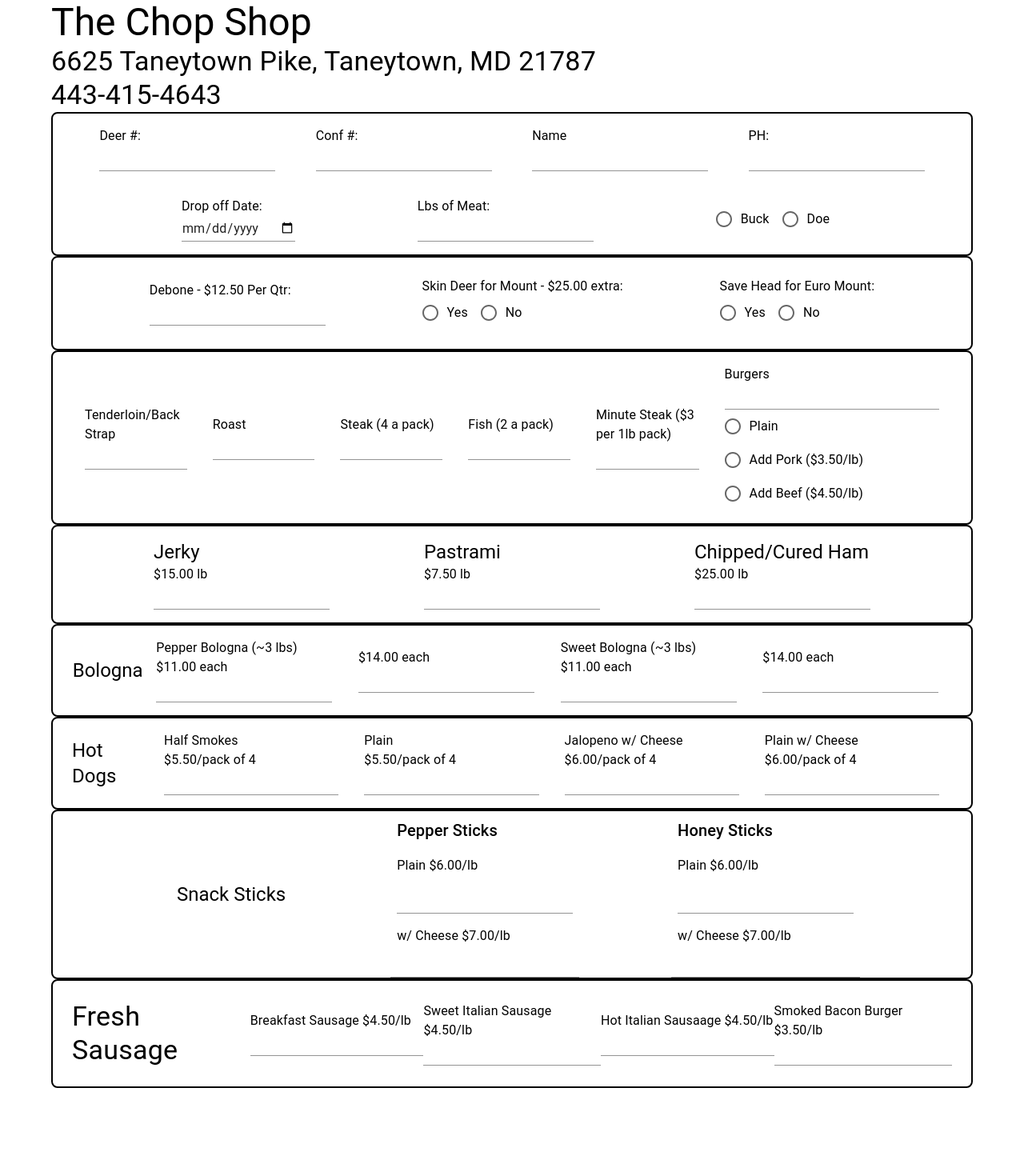
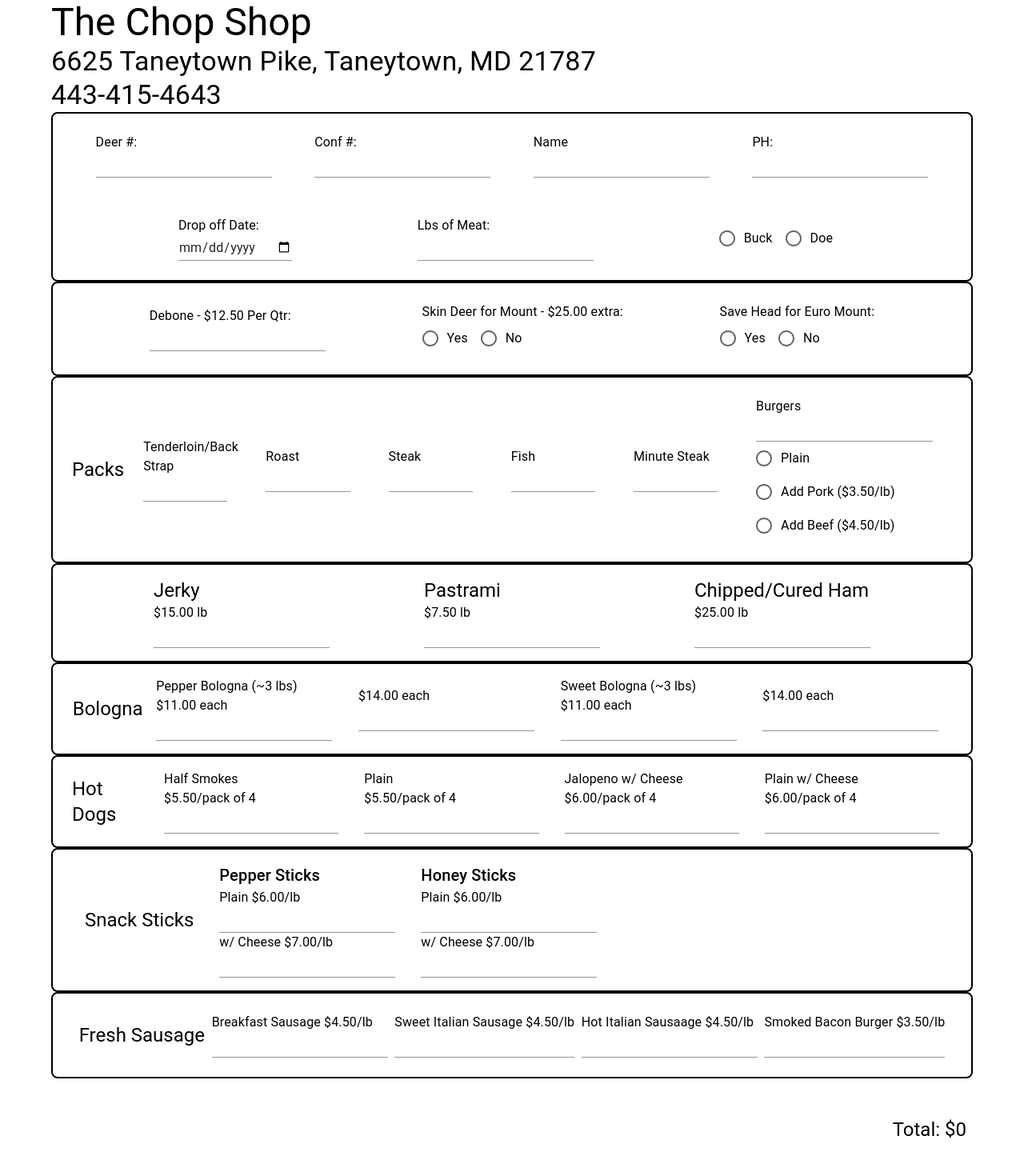
Before and after one commit to tylerf808/chop-shop, a React (Create React App) app in the folder chop-shop-app/: page / in a window 1280 px wide. Shown: the whole page at 80% size. Built offline with nearby package versions, Linux system fonts and the light colour scheme; the HTML template or start-up script is replaced by a standard one.

Commit message:
Added a total calculator component and added a global state to hold the recpeits and totals

```diff
--- a/chop-shop-app/src/App.js
+++ b/chop-shop-app/src/App.js
@@ -6,9 +6,11 @@
 import HotDogs from "./components/HotDogs";
 import FreshSausage from "./components/FreshSausage";
 import SnackSticks from "./components/SnackSticks";
+import TotalCalculator from "./components/TotalCalculator";
 import { Container } from "@mui/system";
 import { ThemeProvider, createTheme } from '@mui/material/styles';
 import { Typography } from "@mui/material";
+import { useState } from "react";
 
 function App() {
 
@@ -23,6 +25,14 @@
     },
   })
 
+  const [receipt, changeReceipt] = useState({
+      total: 0,
+  })
+
+  const addItem = (e) => {
+    changeReceipt({total: e.target.value})
+  }
+
   return (
     <ThemeProvider theme={theme}>
       <Container className="App" maxWidth="lg">
@@ -36,13 +46,14 @@
           443-415-4643
         </Typography>
         <DeerInfo />
-        <DeerOptions />
+        <DeerOptions onChange={addItem}/>
         <MeatType />
         <Jerky />
         <Bologna />
         <HotDogs />
         <SnackSticks />
         <FreshSausage />
+        <TotalCalculator total={receipt.total}></TotalCalculator>
       </Container>
     </ThemeProvider>
   );
--- a/chop-shop-app/src/components/DeerInfo.jsx
+++ b/chop-shop-app/src/components/DeerInfo.jsx
@@ -11,31 +11,31 @@
         <Container className="deer-info-container" sx={{ border: 2, borderRadius: 2, display: 'flex',
         flexDirection: 'row', justifyContent: 'space-evenly', alignItems: 'center', flexWrap: 'wrap' }}>
 
-            <FormControl sx={{margin: 2}}>
+            <FormControl sx={{margin: 3}}>
                 <Typography variant='body1'>Deer #:</Typography>
                 <Input type='number'></Input>
             </FormControl>
-            <FormControl sx={{margin: 2}}>
+            <FormControl sx={{margin: 3}}>
                 <Typography variant='body1'>Conf #:</Typography>
                 <Input type='number'></Input>
             </FormControl>
-            <FormControl sx={{margin: 2}}>
+            <FormControl sx={{margin: 3}}>
                 <Typography variant='body1'>Name</Typography>
                 <Input type='text'></Input>
             </FormControl>
-            <FormControl sx={{margin: 2}}>
+            <FormControl sx={{margin: 3}}>
                 <Typography variant='body1'>PH:</Typography>
                 <Input type='number'></Input>
             </FormControl>
-            <FormControl sx={{margin: 2}}>
+            <FormControl sx={{margin: 3}}>
                 <Typography variant='body1'>Drop off Date:</Typography>
                 <Input type='date'></Input>
             </FormControl>
-            <FormControl sx={{margin: 2}}>
+            <FormControl sx={{margin: 3}}>
                 <Typography variant='body1'>Lbs of Meat:</Typography>
                 <Input type='number'></Input>
             </FormControl>
-            <FormControl sx={{ margin: 2 }}>
+            <FormControl sx={{ margin: 3 }}>
                 <RadioGroup row >
                     <FormControlLabel value="buck" control={<Radio />} label="Buck" />
                     <FormControlLabel value="doe" control={<Radio />} label="Doe" />
--- a/chop-shop-app/src/components/DeerOptions.jsx
+++ b/chop-shop-app/src/components/DeerOptions.jsx
@@ -1,32 +1,13 @@
-import { useState } from 'react';
-import { Container, FormLabel, FormControl, Radio, RadioGroup, FormControlLabel, Input, Typography } from '@mui/material';
+import { Container, FormControl, Radio, RadioGroup, FormControlLabel, Input, Typography } from '@mui/material';
 
-function DeerOptions() {
-
-    const [total, changeTotal] = useState(0);
-
-    const preventEnter = (event) => {
-        const keyPressed = event.keyCode;
-        if (keyPressed === 13) {
-            event.preventDefault();
-            return false;
-        }
-    }
-
-    const updateDeboneTotal = (event) => {
-        const deboneNum = event.target.value;
-        const newTotal = (deboneNum * 12.50);
-        const formatedTotal = newTotal.toFixed(2);
-        changeTotal(formatedTotal);
-
-    }
+function DeerOptions({onChange}) {
 
     return (
         <Container className="deer-options-container" sx={{ border: 2, borderRadius: 2, display: 'flex',
         flexDirection: 'row', justifyContent: 'space-evenly', alignItems: 'center', flexWrap: 'wrap' }}>
             <FormControl sx={{padding: 3}}>
                 <Typography variant='body1' htmlFor='debone-num' className='input-label'>Debone - $12.50 Per Qtr:</Typography>
-                <Input type='number'></Input>
+                <Input onChange={onChange} type='number'></Input>
             </FormControl>
             <FormControl sx={{padding: 3}}>
                 <Typography variant='body1' id="mount-radio-buttons-group-label">Skin Deer for Mount - $25.00 extra: </Typography>
--- a/chop-shop-app/src/components/FreshSausage.jsx
+++ b/chop-shop-app/src/components/FreshSausage.jsx
@@ -5,9 +5,9 @@
     return (
         <Container className="fresh-sausage-container" sx={{
             border: 2, borderRadius: 2, display: 'flex',
-            flexDirection: 'row', justifyContent: 'space-evenly', alignItems: 'center', padding: 3, marginBottom: 10
+            flexDirection: 'row', justifyContent: 'space-evenly', alignItems: 'center', padding: 3, marginBottom: 4
         }}>
-            <Typography variant='h4' id='sausage-header'>Fresh Sausage</Typography>
+            <Typography variant='h5' id='sausage-header'>Fresh Sausage</Typography>
             <FormControl>
                 <Typography variant='body1'>Breakfast Sausage $4.50/lb</Typography>
                 <Input type='number'></Input>
--- a/chop-shop-app/src/components/MeatType.jsx
+++ b/chop-shop-app/src/components/MeatType.jsx
@@ -5,27 +5,28 @@
     return (
         <Container className="meat-type-container" sx={{ border: 2, borderRadius: 2, display: 'flex',
         flexDirection: 'row', justifyContent: 'space-evenly', alignItems: 'center' }}>
-            <FormControl sx={{ margin: 2 }}>
+            <Typography variant='h5' sx={{}}>Packs</Typography>
+            <FormControl sx={{ margin: 3 }}>
                 <Typography variant='body1'>Tenderloin/Back Strap</Typography>
                 <Input type='number' name='tenderloin'></Input>
             </FormControl>
-            <FormControl sx={{ margin: 2 }}>
+            <FormControl sx={{ margin: 3 }}>
                 <Typography variant='body1'>Roast</Typography>
                 <Input type='number' name='roast'></Input>
             </FormControl>
-            <FormControl sx={{ margin: 2 }}>
-                <Typography variant='body1'>Steak (4 a pack)</Typography>
+            <FormControl sx={{ margin: 3 }}>
+                <Typography variant='body1'>Steak</Typography>
                 <Input type='number' name='steak'></Input>
             </FormControl>
-            <FormControl sx={{ margin: 2 }}>
-                <Typography variant='body1'>Fish (2 a pack)</Typography>
+            <FormControl sx={{ margin: 3 }}>
+                <Typography variant='body1'>Fish</Typography>
                 <Input type='number' name='fish'></Input>
             </FormControl >
-            <FormControl sx={{ margin: 2 }}>
-                <Typography variant='body1'>Minute Steak ($3 per 1lb pack)</Typography>
+            <FormControl sx={{ margin: 3 }}>
+                <Typography variant='body1'>Minute Steak</Typography>
                 <Input type='number' name='minute'></Input>
             </FormControl>
-            <FormControl sx={{margin: 2}}>
+            <FormControl sx={{margin: 3}}>
                 <Typography variant="body1">Burgers</Typography>
                     <Input type='number' ></Input>
                     <RadioGroup
--- a/chop-shop-app/src/components/SnackSticks.jsx
+++ b/chop-shop-app/src/components/SnackSticks.jsx
@@ -6,21 +6,21 @@
     return (
         <Container sx={{
             border: 2, borderRadius: 2, display: 'flex',
-            flexDirection: 'row', justifyContent: 'space-evenly', alignItems: 'center'
+            flexDirection: 'row',
         }}>
-            <Typography variant='h5' sx={{margin: 2}}>Snack Sticks</Typography>
-            <FormGroup>
-                <Typography variant='h6' sx={{margin: 1}}>Pepper Sticks</Typography>
-                <Typography variant="body1" sx={{margin: 1}}>Plain $6.00/lb</Typography>
-                <Input type="number" sx={{margin: 1}}></Input>
-                <Typography variant="body1" sx={{margin: 1}}>w/ Cheese $7.00/lb</Typography>
+            <Typography variant='h5' sx={{margin: 2, alignSelf: 'center'}}>Snack Sticks</Typography>
+            <FormGroup sx={{margin: 2}}>
+                <Typography variant='h6' sx={{}}>Pepper Sticks</Typography>
+                <Typography variant="body1" sx={{}}>Plain $6.00/lb</Typography>
+                <Input type="number" sx={{}}></Input>
+                <Typography variant="body1" sx={{}}>w/ Cheese $7.00/lb</Typography>
                 <Input type="number"></Input>
             </FormGroup>
-            <FormGroup>
-            <Typography variant='h6' sx={{margin: 1}}>Honey Sticks</Typography>
-                <Typography variant="body1" sx={{margin: 1}}>Plain $6.00/lb</Typography>
-                <Input type="number" sx={{margin: 1}}></Input>
-                <Typography variant="body1" sx={{margin: 1}}>w/ Cheese $7.00/lb</Typography>
+            <FormGroup sx={{margin: 2}}>
+            <Typography variant='h6' sx={{}}>Honey Sticks</Typography>
+                <Typography variant="body1" sx={{}}>Plain $6.00/lb</Typography>
+                <Input type="number" sx={{}}></Input>
+                <Typography variant="body1" sx={{}}>w/ Cheese $7.00/lb</Typography>
                 <Input type="number"></Input>
             </FormGroup>
         </Container>
--- /dev/null
+++ b/chop-shop-app/src/components/TotalCalculator.jsx
@@ -0,0 +1,14 @@
+import { Typography } from "@mui/material";
+import { Container } from "@mui/system";
+
+function TotalCalculator({total}) {
+
+    return (
+        <Container sx={{ display: 'flex', flexDirection: 'row', justifyContent: 'flex-end',
+        margin: 2, padding: 2 }}>
+            <Typography sx={{ justifySelf: 'center' }} variant="h5">Total: ${total}</Typography>
+        </Container>
+    );
+}
+
+export default TotalCalculator;
```
